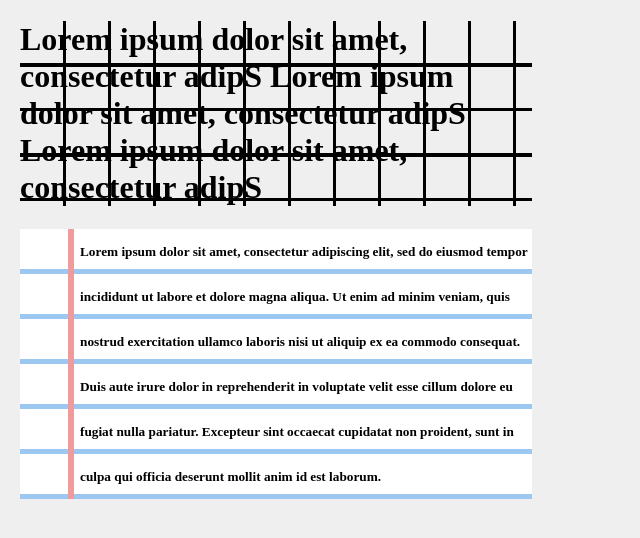
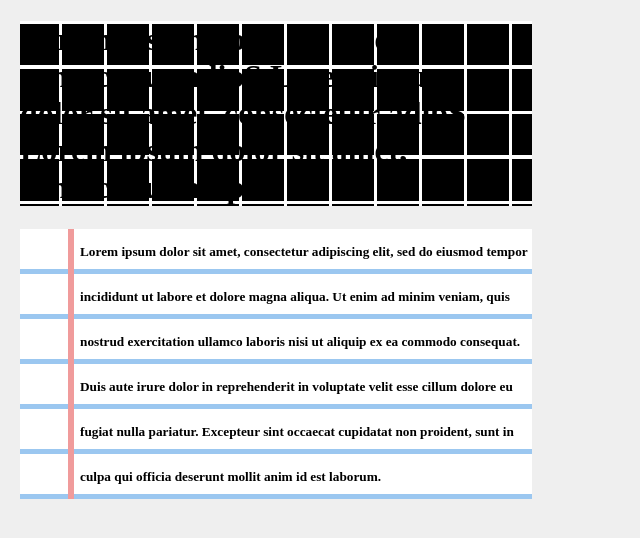
Before and after one commit to johnathanmann/journaled, a plain HTML site: page index.html in a window 1280 px wide. Shown: the whole page, without its empty margins (0-640 px from the left). Drawn offline with Linux system fonts and the light colour scheme.

Commit message:
White grid working

```diff
--- a/index.html
+++ b/index.html
@@ -9,7 +9,7 @@
     <link rel="stylesheet" href="journaled.css">
 </head>
 <body>
-    <div id="view" class="black-grid">
+    <div id="view" class="white-grid">
         <h1>
             Lorem ipsum dolor sit amet, consectetur adipS Lorem ipsum dolor sit amet, consectetur adipS Lorem ipsum dolor sit amet, consectetur adipS
 
--- a/journaled.css
+++ b/journaled.css
@@ -19,3 +19,7 @@
 .black-grid{
     background-image: url(./imgs/black-grid.png);
 }
+
+.white-grid{
+    background-image: url(./imgs/white-grid.png);
+}
--- a/styles.css
+++ b/styles.css
@@ -6,6 +6,7 @@ body{
 #view{
     margin: 20px;
     width: 40vw;
+    background-color: black;
 }
 
 #view2{
```
Also changed, not shown: imgs/white-grid.png (added).
